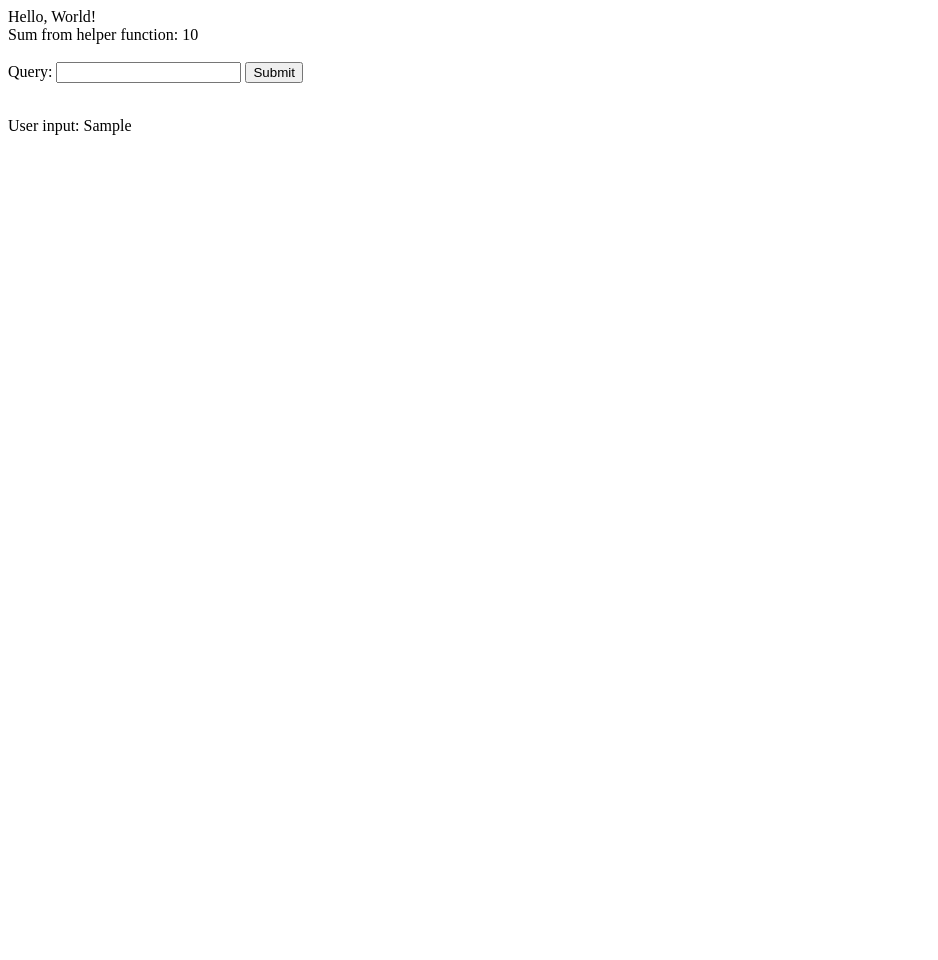
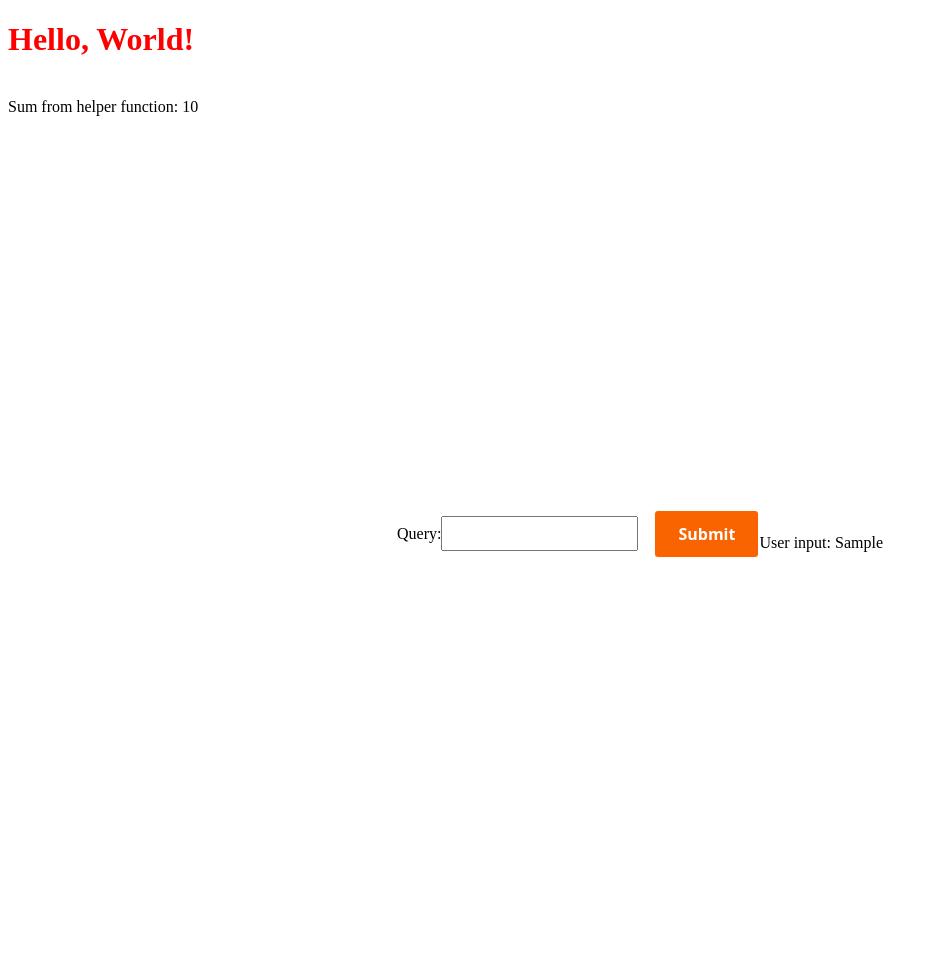
Before and after one commit to alvyOG/spotifeels, a Django app: template spotifeels_project/search/templates/index.html in a window 1280 px wide. Shown: the whole page, without its empty margins (0-938 px from the left). Before the commit the page ends 135 px from the top, so only its background shows below. Run offline with Django 4.2, Linux system fonts and the light colour scheme; the template is opened without the code that fills it: most values are stand-ins (such as "Sample title", 1, 10 or a date in 2020).

Commit message:
added some incomplete css

```diff
--- /dev/null
+++ b/spotifeels_project/search/static/style.css
@@ -0,0 +1,73 @@
+h1 {
+    color: red;
+}
+
+.container {
+    display: flex;
+    justify-content: center;
+    align-items: center;
+    height: 100vh;
+  }
+
+  .form {
+    display: flex;
+    justify-content: center;
+    align-items: center;
+    flex-direction: row;
+  }
+
+  input[type="text"] {
+    padding: 0.5rem;
+    margin-right: 1rem;
+  }
+
+
+
+/* <!-- HTML !-->
+<button class="button-5" role="button">Button 5</button> */
+
+/* CSS */
+.button {
+    align-items: center;
+    background-clip: padding-box;
+    background-color: #fa6400;
+    border: 1px solid transparent;
+    border-radius: .25rem;
+    box-shadow: rgba(0, 0, 0, 0.02) 0 1px 3px 0;
+    box-sizing: border-box;
+    color: #fff;
+    cursor: pointer;
+    display: inline-flex;
+    font-family: system-ui,-apple-system,system-ui,"Helvetica Neue",Helvetica,Arial,sans-serif;
+    font-size: 16px;
+    font-weight: 600;
+    justify-content: center;
+    line-height: 1.25;
+    margin: 0;
+    min-height: 3rem;
+    padding: calc(.875rem - 1px) calc(1.5rem - 1px);
+    position: relative;
+    text-decoration: none;
+    transition: all 250ms;
+    user-select: none;
+    -webkit-user-select: none;
+    touch-action: manipulation;
+    vertical-align: baseline;
+    width: auto;
+}
+
+.button:hover,
+.button:focus {
+    background-color: #fb8332;
+    box-shadow: rgba(0, 0, 0, 0.1) 0 4px 12px;
+}
+
+.button:hover {
+    transform: translateY(-1px);
+}
+
+.button:active {
+    background-color: #c85000;
+    box-shadow: rgba(0, 0, 0, .06) 0 2px 4px;
+    transform: translateY(0);
+}
--- a/spotifeels_project/search/templates/index.html
+++ b/spotifeels_project/search/templates/index.html
@@ -1,16 +1,36 @@
-Hello, World!
+<!DOCTYPE html>
+<html lang="en">
+
+<head>
+    <title>Spotifeels</title>
+    {% load static %}
+    <link rel="stylesheet" href="{% static 'style.css'%}">
+</head>
+
+<body>
+    <h1>Hello, World!</h1>
     <br>
     Sum from helper function: {{ sum }}
     <br>
     <br>
 
+    <div class="container">
         <!-- Cretae a form where user can type and submit text -->
-<form method="POST">
+        <form method="POST" class="form">
             {% csrf_token %}
             Query: <input type="text" name="user_input">
-    <button type="submit">Submit</button>
+            <button type="submit" class="button">Submit</button>
         </form>
+        <br>
+        User input: {{ user_input }}
+    </div>
 
     <br>
 
-User input: {{ user_input }}
+
+</body>
+
+
+
+
+</html>
--- a/spotifeels_project/spotifeels_project/settings.py
+++ b/spotifeels_project/spotifeels_project/settings.py
@@ -11,6 +11,7 @@ https://docs.djangoproject.com/en/4.2/ref/settings/
 """
 
 from pathlib import Path
+import os
 
 # Build paths inside the project like this: BASE_DIR / 'subdir'.
 BASE_DIR = Path(__file__).resolve().parent.parent
@@ -67,6 +68,11 @@ TEMPLATES = [
     },
 ]
 
+STATIC_URL = 'search/static/'
+STATICFILES_DIRS = [
+    os.path.join(BASE_DIR, 'search/static'),
+]
+
 WSGI_APPLICATION = 'spotifeels_project.wsgi.application'
 
 
```
Lines whose indentation alone changed are shown as unchanged.
